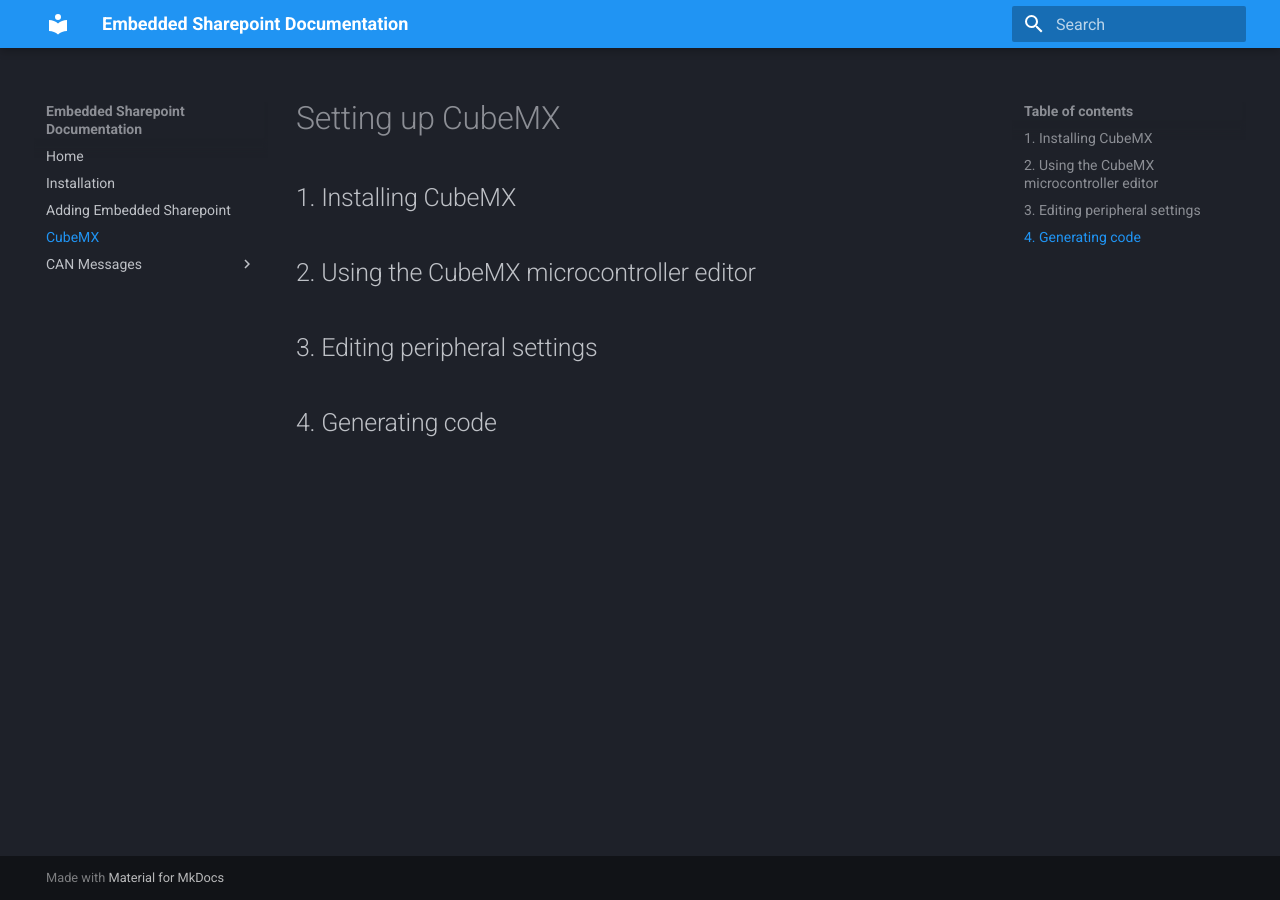
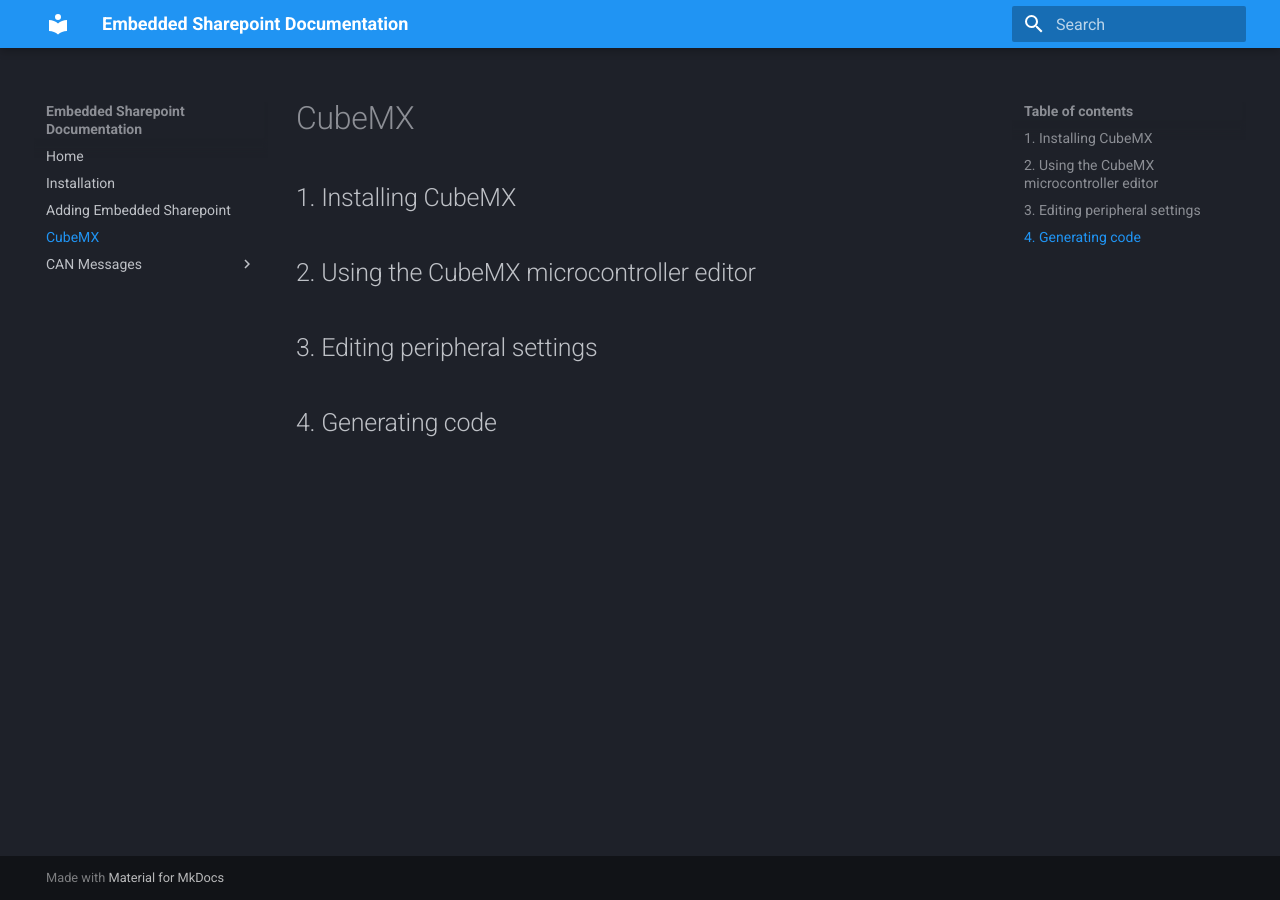
Before and after one commit to lhr-solar/Embedded-Sharepoint, an MkDocs documentation site: the page built from docs/CubeMX.md, in a window 1280 px wide. Built offline with MkDocs 1.6.1 and Material for MkDocs 9.7.7, drawn with Linux system fonts in a browser that asks for light colours.

Commit message:
change title of cubemx docs page

```diff
--- a/docs/CubeMX.md
+++ b/docs/CubeMX.md
@@ -1,4 +1,4 @@
-# Setting up CubeMX
+# CubeMX
 
 ## 1. Installing CubeMX
 
```
